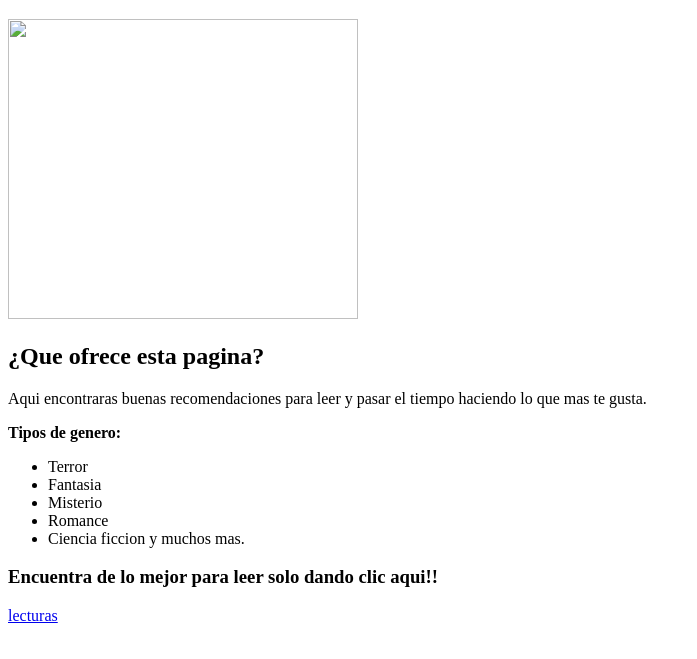
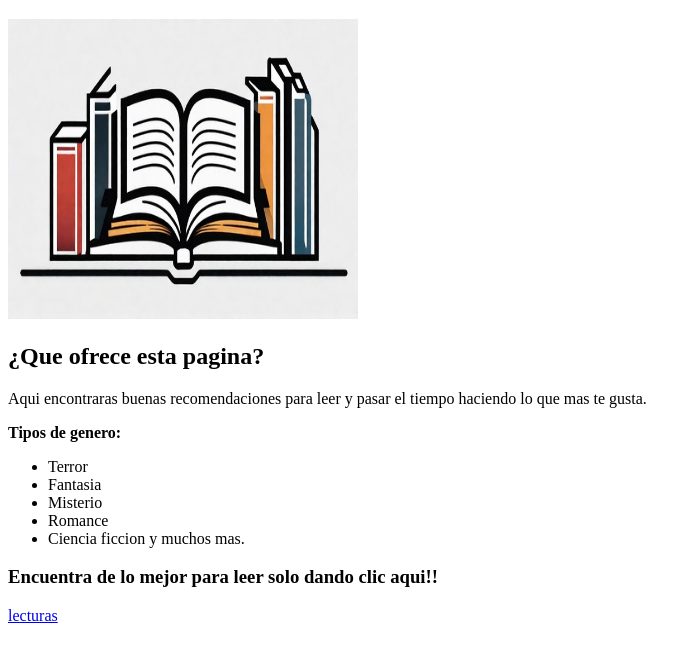
Before and after one commit to arilecturas/arilecturas, a plain HTML site: page palomino ramirez/index.html in a window 1280 px wide. Shown: the part 61-720 px from the top of the page, without its empty margins (0-697 px from the left). Drawn offline with Linux system fonts and the light colour scheme.

Commit message:
Update index.html

```diff
--- a/palomino ramirez/index.html
+++ b/palomino ramirez/index.html
@@ -7,7 +7,7 @@
 
 <body>
 	<h1>RECOMENDACIONES PARA LEER!!&nbsp;</h1>
-	<p><img src="recomendaciones-literatura-personalizadas_810293-234923.jpg" width="350" height="300"><img>&nbsp;</p>
+	<p><img src="imagenes/recomendaciones-literatura-personalizadas_810293-234923.jpg" width="350" height="300"><img>&nbsp;</p>
 	<h2>¿Que ofrece esta pagina?&nbsp;&nbsp;</h2>
 	<p> Aqui encontraras buenas recomendaciones para leer y pasar el tiempo haciendo lo que mas te gusta.</p>
 	<strong>Tipos de genero:</strong>
```
